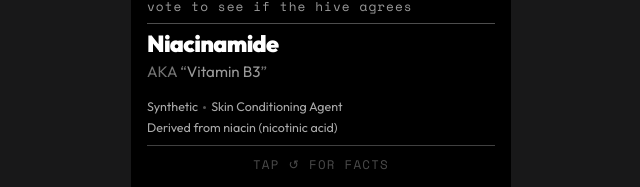
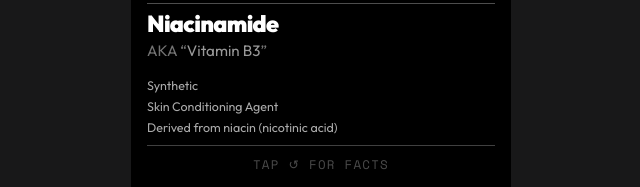
Before and after one commit to TheJenMurphy/duckheartghost, a Next.js app in the folder app/: page /ingredients in a window 1280 px wide. Shown: the part 519-706 px from the top of the page, without its empty margins (319-959 px from the left). Built offline with nearby package versions, Linux system fonts and the light colour scheme.

Commit message:
stack meta lines vertically

```diff
--- a/app/src/components/IngredientCard.tsx
+++ b/app/src/components/IngredientCard.tsx
@@ -134,12 +134,9 @@ export default function IngredientCard({ ingredient }: { ingredient: Ingredient
                 AKA &ldquo;<span style={{ color: "rgba(255,255,255,.6)" }}>{ingredient.aka}</span>&rdquo;
               </div>
 
-<div className="card-meta">
+	<div style={{ fontSize: ".78rem", color: "#aaa", display: "flex", flexDirection: "column", gap: 2 }}>
                 <span>{ingredient.type}</span>
-                <span className="meta-dot" />
                 <span>{ingredient.kind}</span>
-              </div>
-              <div className="card-meta" style={{ marginTop: 2 }}>
                 <span>{ingredient.origin}</span>
               </div>
 
```
